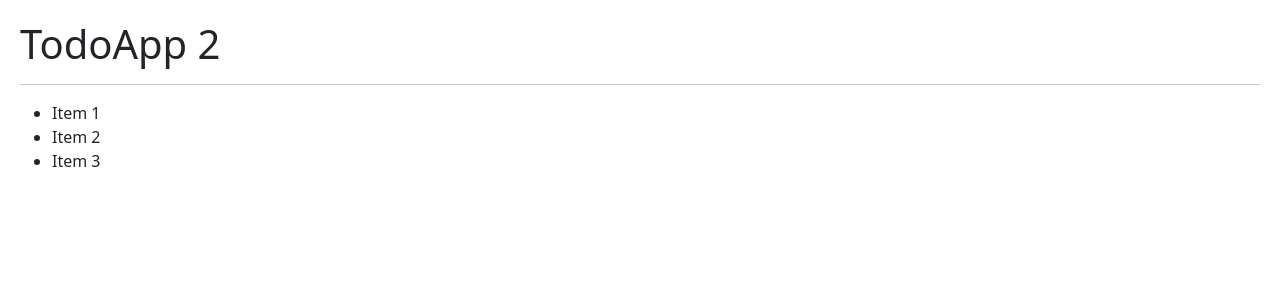
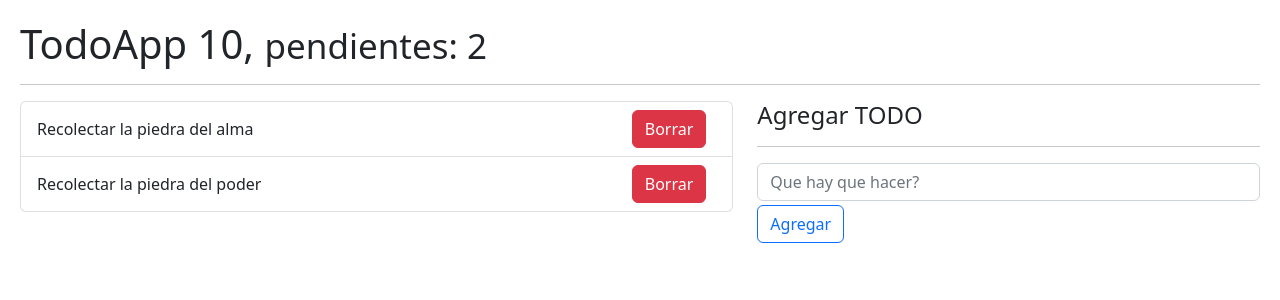
Before and after one commit to ddessilvestri/05-hook-app, a React (Vite) app: page / in a window 1280 px wide. Shown: the top 300 px of the page. Built offline with nearby package versions, Linux system fonts and the light colour scheme.

Commit message:
Todo first layout

```diff
--- a/src/08-useReducer/TodoApp.jsx
+++ b/src/08-useReducer/TodoApp.jsx
@@ -16,18 +16,44 @@
 
 export const TodoApp = () => {
 
-    const [state, dispatch] = useReducer(todoReducer, initialState);
+    const [todos, dispatch] = useReducer(todoReducer, initialState);
 
     return (
         <>
-            <h1>TodoApp 2</h1>
+            <h1>TodoApp 10, <small>pendientes: 2</small></h1>
             <hr />
 
-            <ul>
-                <li>Item 1</li>
-                <li>Item 2</li>
-                <li>Item 3</li>
-            </ul>
+            <div className="row">
+                <div className="col-7">
+                    <ul className="list-group">
+
+                        {
+                            todos.map(todo =>(
+                                <li key={todo.id} className="list-group-item d-flex justify-content-between">
+                                    <span className="align-self-center">{todo.description}</span>
+                                    <button className="btn btn-danger">Borrar</button>
+                                </li>
+                            ))
+                        }
+                    </ul>
+                </div>
+                <div className="col-5">
+                    <h4>Agregar TODO</h4>
+                    <hr/>
+                    <form>
+                        <input
+                            type="text"
+                            placeholder="Que hay que hacer?"
+                            className="form-control"
+                        />
+                        <button
+                            type="submit"
+                            className="btn btn-outline-primary mt-1"
+                        >Agregar</button>
+                    </form>
+                </div>
+            </div>
+
         </>
     )
 }
```
